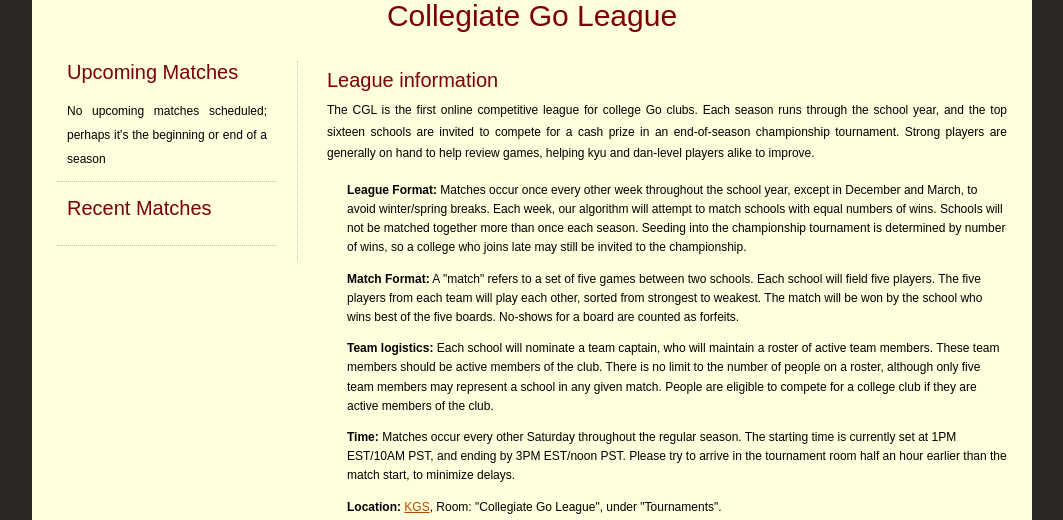
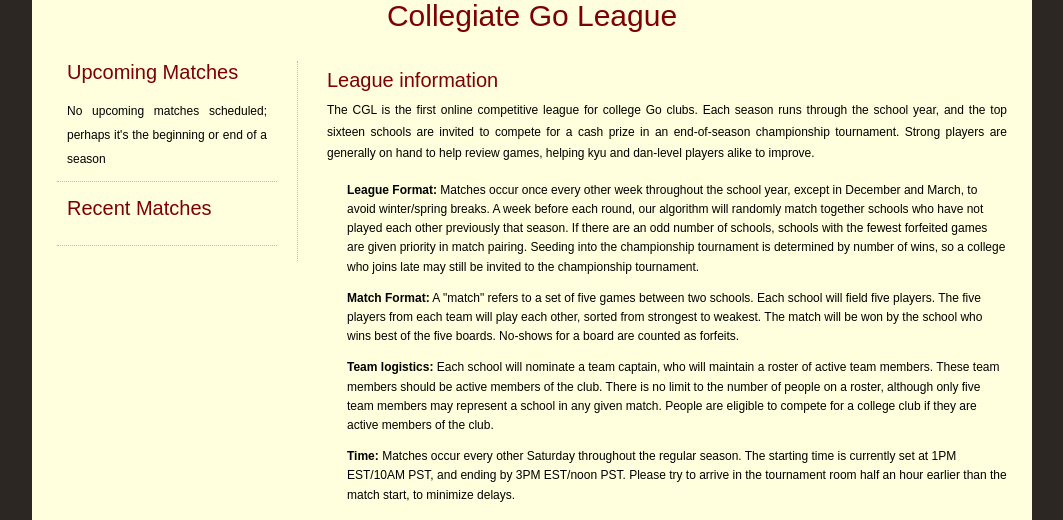
Before and after one commit to brilee/ACGA-website, a Django app: template templates/CGL/CGL.html in a window 1280 px wide. Shown: the part 272-792 px from the top of the page, without its empty margins (108-1171 px from the left). Run offline with Django 3.2, Linux system fonts and the light colour scheme; the template is opened without the code that fills it, so the values that code supplies are empty.

Commit message:
Updated rule description for /CGL/

```diff
--- a/templates/CGL/CGL.html
+++ b/templates/CGL/CGL.html
@@ -10,7 +10,7 @@
 		<h2>League information</h2>
 		<p> The CGL is the first online competitive league for college Go clubs. Each season runs through the school year, and the top sixteen schools are invited to compete for a cash prize in an end-of-season championship tournament. Strong players are generally on hand to help review games, helping kyu and dan-level players alike to improve.</p>
 		<ul>
-			<li><b>League Format:</b> Matches occur once every other week throughout the school year, except in December and March, to avoid winter/spring breaks. Each week, our algorithm will attempt to match schools with equal numbers of wins. Schools will not be matched together more than once each season. Seeding into the championship tournament is determined by number of wins, so a college who joins late may still be invited to the championship.  </li>
+			<li><b>League Format:</b> Matches occur once every other week throughout the school year, except in December and March, to avoid winter/spring breaks. A week before each round, our algorithm will randomly match together schools who have not played each other previously that season. If there are an odd number of schools, schools with the fewest forfeited games are given priority in match pairing. Seeding into the championship tournament is determined by number of wins, so a college who joins late may still be invited to the championship tournament. </li>
 		    <li><b>Match Format:</b> A "match" refers to a set of five games between two schools. Each school will field five players. The five players from each team will play each other, sorted from strongest to weakest. The match will be won by the school who wins best of the five boards. No-shows for a board are counted as forfeits.</li>
 			<li><b>Team logistics:</b> Each school will nominate a team captain, who will maintain a roster of active team members. These team members should be active members of the club. There is no limit to the number of people on a roster, although only five team members may represent a school in any given match. People are eligible to compete for a college club if they are active members of the club.</li>
 			<li><b>Time:</b> Matches occur every other Saturday throughout the regular season. The starting time is currently set at 1PM EST/10AM PST, and ending by 3PM EST/noon PST. Please try to arrive in the tournament room half an hour earlier than the match start, to minimize delays.</li>
```
